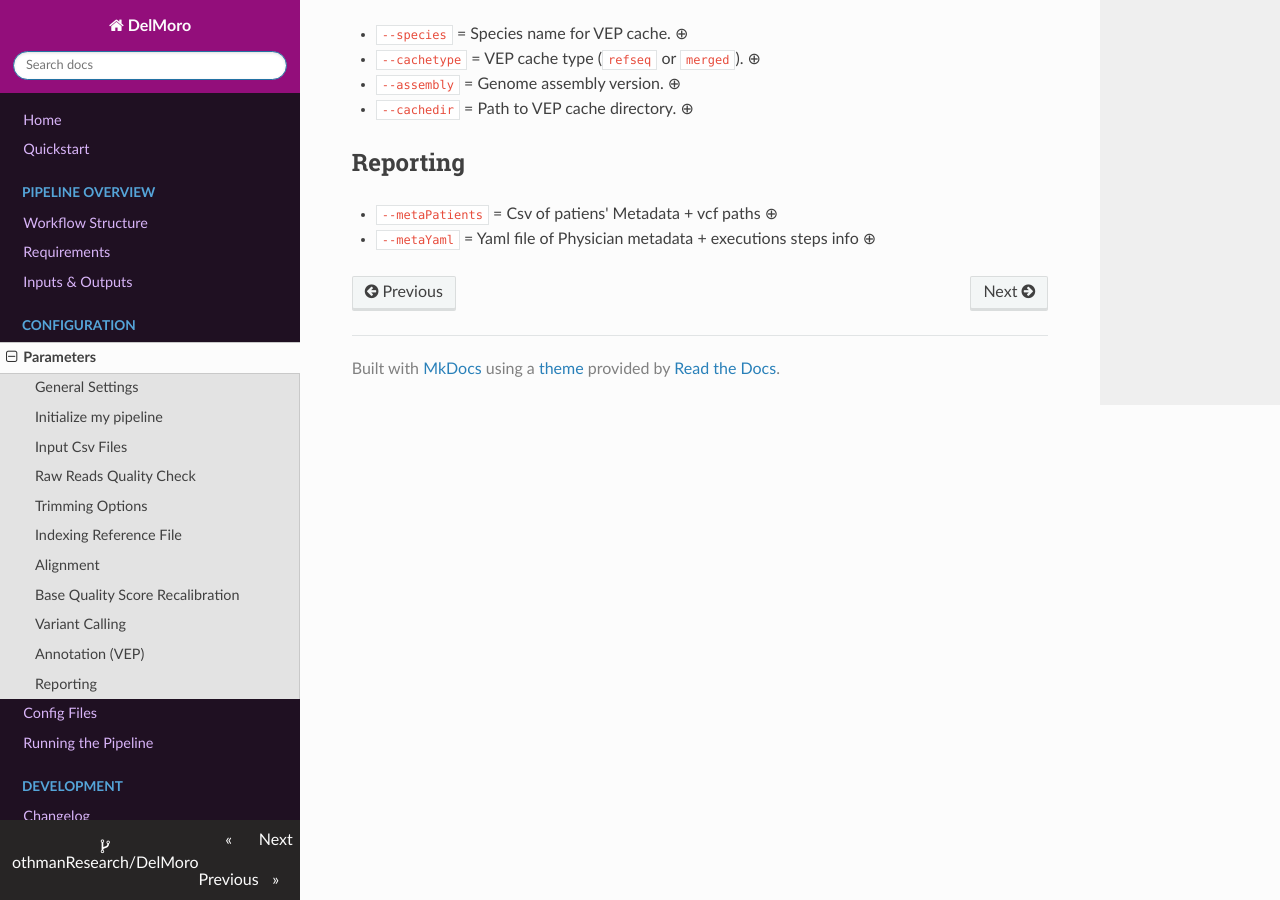
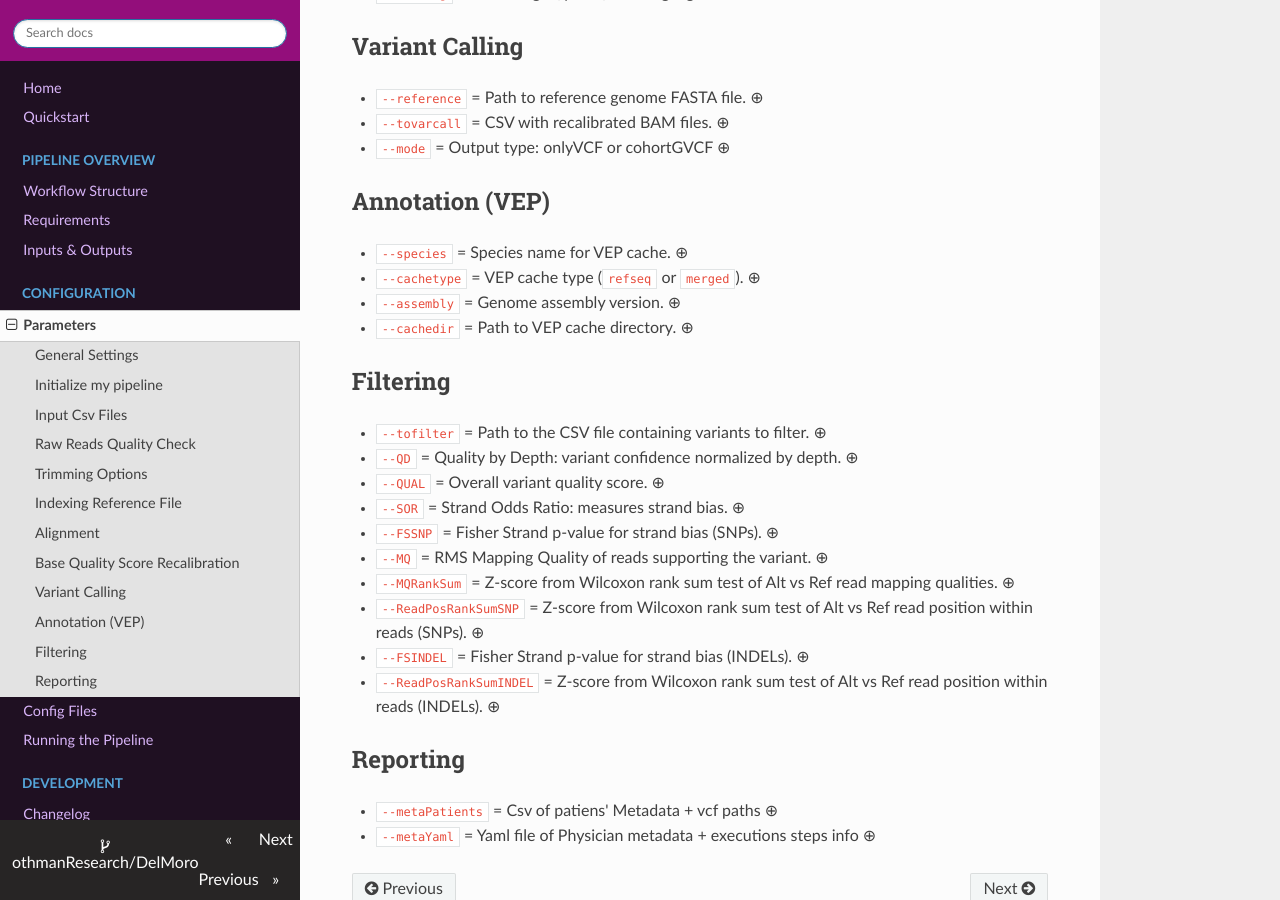
Before and after one commit to othmanResearch/DelMoro, an MkDocs documentation site: the page built from docs/5parameters.md, in a window 1280 px wide and 900 px high, scrolled down 2040 px. Built offline with MkDocs 1.6.1, drawn with Linux system fonts in a browser that asks for light colours; nearby versions of some CDN libraries; some of the changed text lies outside the part shown.

Commit message:
mcpus & pcpus

```diff
--- a/docs/5parameters.md
+++ b/docs/5parameters.md
@@ -9,8 +9,15 @@
 ---
 
 ## General Settings
-- `--cpus`  = Number of CPUs allocated to the pipeline. <span title="Default: 4">⊕</span>
+- `--mcpus` = Maximum number of CPUs available to the entire pipeline. <span title="Default: 4">⊕</span>
+- `--pcpus` = Number of CPUs allocated per process. <span title="Default: 4">⊕</span>
 - `--outdir` = Directory where all outputs will be saved. <span title="Default: ./outdir">⊕</span>
+
+???+ note "💡 Explanation"
+    - If the user only specifies `--pcpus`, then `mcpus` is set equal to `pcpus`.
+      This means the pipeline will execute tasks **sequentially**, using the top available CPUs per process.
+
+    - If `--mcpus` is greater than `2 x pcpus`, the `maxForks` will be set to 2, allowing **up to 2 tasks to run in parallel**.
 
 
 ## Initialize my pipeline
@@ -67,7 +74,7 @@
 ## Variant Calling
 - `--reference` = Path to reference genome FASTA file. <span title="Default: ./Reference_Genome/*.fa">⊕</span>
 - `--tovarcall` = CSV with recalibrated BAM files. <span title="Default: ./CSVs/5_samplesheetReclibFiles.csv">⊕</span>
-- `--mode` = Output type: onlyVCF  or cohortGVCF <span title="Default: onlyVCF = vcf file / cohorteGCVF = Gvcf file">⊕</span>
+- `--mode` = Output type: onlyVCF  or cohortGVCF <span title="Default: onlyVCF = vcf file / cohortGCVF = Gvcf file">⊕</span>
 
 ## Annotation (VEP)
 - `--species` = Species name for VEP cache. <span title="Default: null">⊕</span>
@@ -75,6 +82,19 @@
 - `--assembly` = Genome assembly version. <span title="Default: null">⊕</span>
 - `--cachedir` = Path to VEP cache directory. <span title="Default: .vepcachedir">⊕</span>
 
+
+## Filtering
+- `--tofilter` = Path to the CSV file containing variants to filter. <span title="Default: null ">⊕</span>
+- `--QD` = Quality by Depth: variant confidence normalized by depth. <span title="Default: 2.0">⊕</span>
+- `--QUAL` = Overall variant quality score. <span title="Default: 30.0">⊕</span>
+- `--SOR` = Strand Odds Ratio: measures strand bias. <span title="Default: 3.0">⊕</span>
+- `--FSSNP` = Fisher Strand p-value for strand bias (SNPs). <span title="Default: 60.0">⊕</span>
+- `--MQ` = RMS Mapping Quality of reads supporting the variant. <span title="Default: 40.0">⊕</span>
+- `--MQRankSum` = Z-score from Wilcoxon rank sum test of Alt vs Ref read mapping qualities. <span title="Default: -12.5">⊕</span>
+- `--ReadPosRankSumSNP` = Z-score from Wilcoxon rank sum test of Alt vs Ref read position within reads (SNPs). <span title="Default: -8.0">⊕</span>
+- `--FSINDEL` = Fisher Strand p-value for strand bias (INDELs). <span title="Default: 200.0">⊕</span>
+- `--ReadPosRankSumINDEL` = Z-score from Wilcoxon rank sum test of Alt vs Ref read position within reads (INDELs). <span title="Default: -20.0">⊕</span>
+
 ## Reporting
 - `--metaPatients` = Csv of patiens' Metadata + vcf paths <span title="Default: null">⊕</span>
 - `--metaYaml` = Yaml file of Physician metadata + executions steps info <span title="Default: null">⊕</span>
```
Also changed, not shown: docs/3requirements.md (+3 -3 lines), docs/4io.md (+2 -2 lines), docs/6config.md (+4 -4 lines), docs/7running.md (+21 -3 lines).
